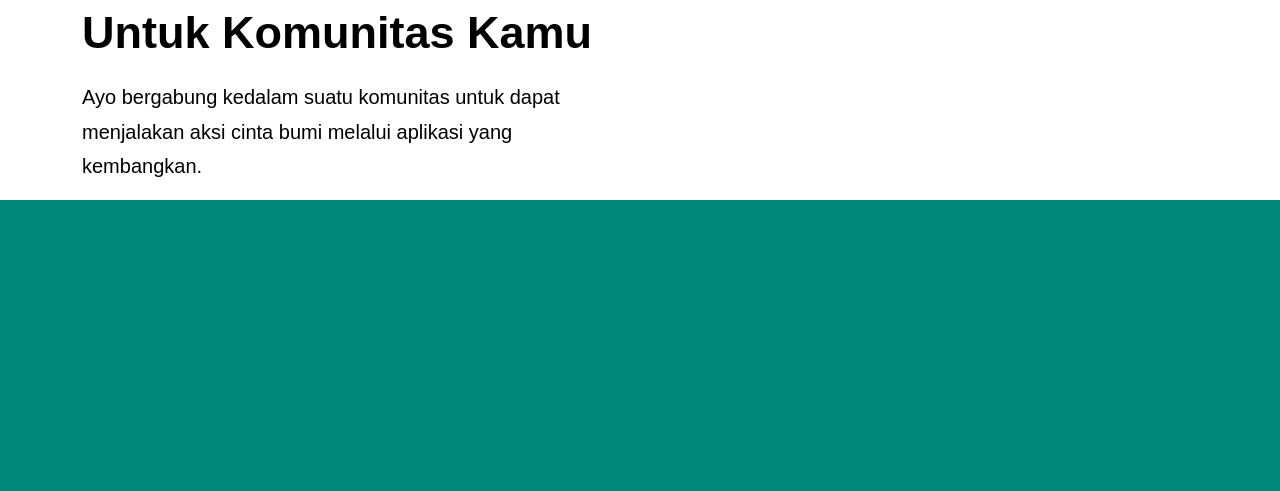
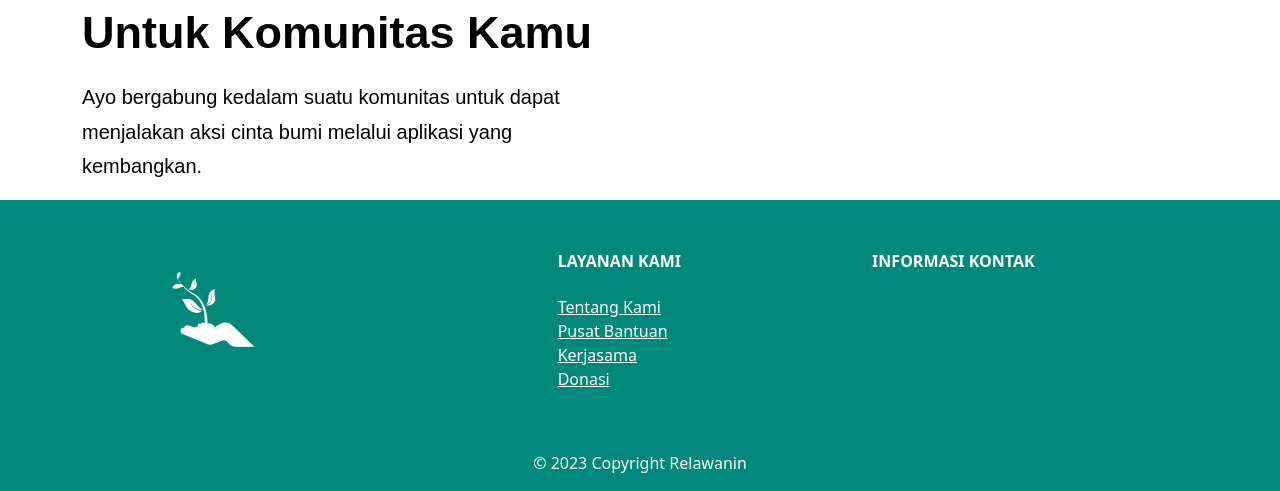
Before and after one commit to fadelalif/Klp.WEBPRO, a PHP site: page /utama.html in a window 1280 px wide. Shown: the part 1465-1956 px from the top of the page. Before the commit the page ends 1665 px from the top, so only its background shows below. Run offline with PHP 8.4, Linux system fonts and the light colour scheme.

Commit message:
footer utama

```diff
--- a/login.html
+++ b/login.html
@@ -56,9 +56,6 @@
       </form>
   </div>
     <!-- Footer -->
-    <footer>
-
-    </footer>
     <script
       src="https://cdn.jsdelivr.net/npm/bootstrap@5.3.2/dist/js/bootstrap.bundle.min.js"
       integrity="sha384-C6RzsynM9kWDrMNeT87bh95OGNyZPhcTNXj1NW7RuBCsyN/o0jlpcV8Qyq46cDfL"
--- a/styleUtama.css
+++ b/styleUtama.css
@@ -122,3 +122,19 @@
     font-weight: 400;
     line-height: 173.523%; /* 34.705px */
   }
+
+  footer{
+    background-color: #00897B;
+  }
+
+  a:hover.footer-link{
+    text-decoration: underline;
+  }
+
+  img{
+    width: 50%;
+  }
+
+  .a-footer{
+    color: #fff;
+  }
--- a/utama.html
+++ b/utama.html
@@ -106,8 +106,51 @@
       </div>
     </section>
     <!-- Footer -->
-    <footer>
+    <footer id="footer" class="text-center text-lg-start" >
+      <!-- Section: Links  -->
+      <section class="container p-1" id="contact-us">
+        <div class="container text-center text-md-start mt-5">
+          <!-- Grid row -->
+          <div class="row mt-3">
+            <!-- Grid column -->
+            <div class="col-md-3 col-lg-4 col-xl-3 mx-auto mb-4">
+              <!-- Content -->
+              <a>
+                <img src="icon logo 1.png" alt="" />
+              </a>
+            </div>
+            <!-- Grid column -->
 
+            <!-- Grid column -->
+            <div class="col-md-2 col-lg-2 col-xl-2 mx-auto mb-4">
+              <!-- Links -->
+              <h6 class="text-uppercase fw-bold mb-4" style="color: #fff;">
+                Layanan Kami
+              </h6>
+              <p class="footer-links">
+                <a class="a-footer" href="#Utama">Tentang Kami</a><br>
+                <a class="a-footer" href="#Tentang">Pusat Bantuan</a><br>
+                <a class="a-footer" href="#Fitur">Kerjasama</a><br>
+                <a class="a-footer" href="#Berita">Donasi</a><br>
+              </p>
+            </div>
+            <!-- Grid column -->
+
+            <!-- Grid column -->
+            <div class="col-md-4 col-lg-3 col-xl-3 mx-auto mb-md-0 mb-4">
+              <!-- Links -->
+              <h6 class="text-uppercase fw-bold mb-4" style="color: #fff;">Informasi Kontak</h6>
+            </div>
+            <!-- Grid column -->
+          </div>
+          <!-- Grid row -->
+        </div>
+      </section>
+      <!-- Copyright -->
+      <div class="text-center p-3 text-white">
+        © 2023 Copyright Relawanin
+      </div>
+      <!-- Copyright -->
     </footer>
     <script
       src="https://cdn.jsdelivr.net/npm/bootstrap@5.3.2/dist/js/bootstrap.bundle.min.js"
```
Also changed, not shown: styleLogin.css (+15 -0 lines), icon logo 1.png (added).
